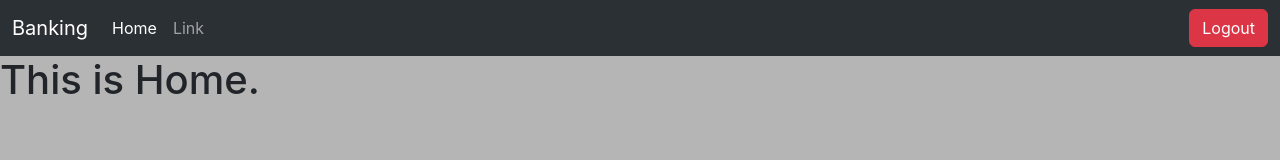
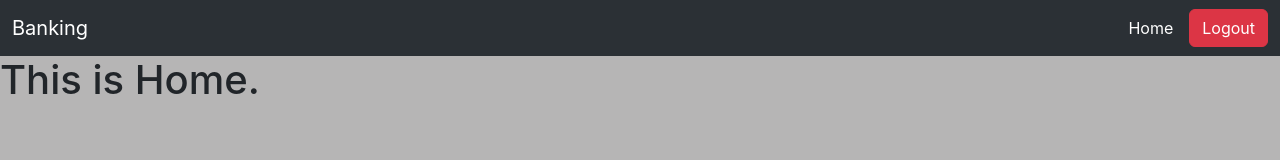
Before and after one commit to tusharx0809/react-apps, a React (Create React App) app in the folder banking_website/: page / in a window 1280 px wide. Shown: the top 160 px of the page. Built offline with nearby package versions, Linux system fonts and the light colour scheme.

Commit message:
added: added logout function in navbar

```diff
--- a/banking_website/src/components/Navbar.js
+++ b/banking_website/src/components/Navbar.js
@@ -1,6 +1,11 @@
 import React from "react";
-import { Link } from "react-router-dom";
+import { Link, useNavigate } from "react-router-dom";
 const Navbar = () => {
+    const navigate = useNavigate();
+    const logout = ()=>{
+        localStorage.removeItem("token");
+        navigate("/login");
+    }
   return (
     <div>
       <nav className="navbar navbar-expand-lg bg-body-tertiary" data-bs-theme="dark">
@@ -20,21 +25,19 @@ const Navbar = () => {
             <span className="navbar-toggler-icon"></span>
           </button>
           <div className="collapse navbar-collapse" id="navbarSupportedContent">
-            <ul className="navbar-nav me-auto mb-2 mb-lg-0">
+            <ul className="navbar-nav ms-auto mb-2 mb-lg-0 mx-2">
               <li className="nav-item">
                 <a className="nav-link active" aria-current="page" href="#">
                   Home
                 </a>
               </li>
-              <li className="nav-item">
-                <a className="nav-link" href="#">
-                  Link
-                </a>
-              </li>
+
 
             </ul>
+
+            <button className="btn btn-danger" onClick={logout}>Logout</button>
           </div>
-          <button className="btn btn-danger">Logout</button>
+
         </div>
       </nav>
     </div>
--- /dev/null
+++ b/banking_website/src/context/Profile/ProfileContext.js
@@ -0,0 +1,4 @@
+import { createContext } from "react";
+
+const profileContext = createContext();
+export default profileContext;
```
